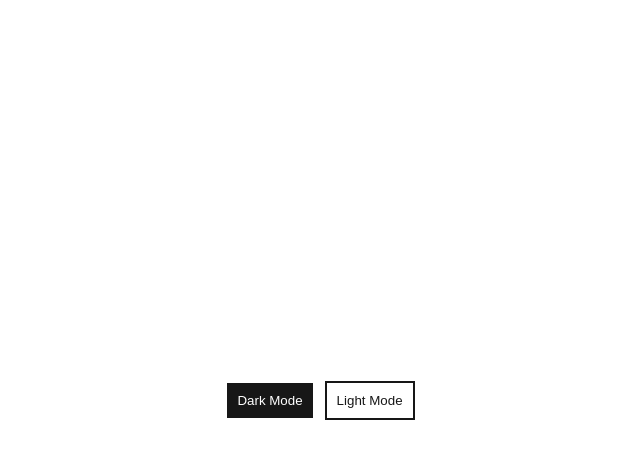
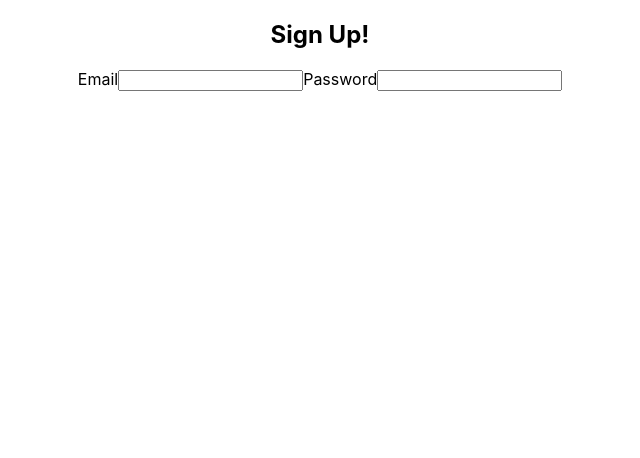
Before and after one commit to best-lucky1030/react-js-code-challenges-linkedin, a React (Create React App) app: page / in a window 1280 px wide. Shown: the top 458 px of the page, without its empty margins (320-960 px from the left). Built offline with nearby package versions, Linux system fonts and the light colour scheme.

Commit message:
add form-validator component

```diff
--- /dev/null
+++ b/src/03-form-validator/FormValidator.js
@@ -0,0 +1,11 @@
+export default function FormValidator() {
+    return (
+        <form>
+            <h2>Sign Up!</h2>
+            <label htmlFor="email">Email</label>
+            <input type="text" name="email" />
+            <label htmlFor="passworld">Password</label>
+            <input type="password" name="password" />
+        </form>
+    )
+}
--- a/src/App.js
+++ b/src/App.js
@@ -2,12 +2,14 @@ import './App.css';
 import './index.css';
 import ColorRenderer from './01-color-renderer/ColorRenderer';
 import DarkMode from './02-dark-mode/DarkMode';
+import FormValidator from './03-form-validator/FormValidator';
 
 function App() {
   return (
     <div className="App">
       {/* <ColorRenderer /> */}
-      <DarkMode />
+      {/* <DarkMode /> */}
+      <FormValidator />
     </div>
   );
 }
```
